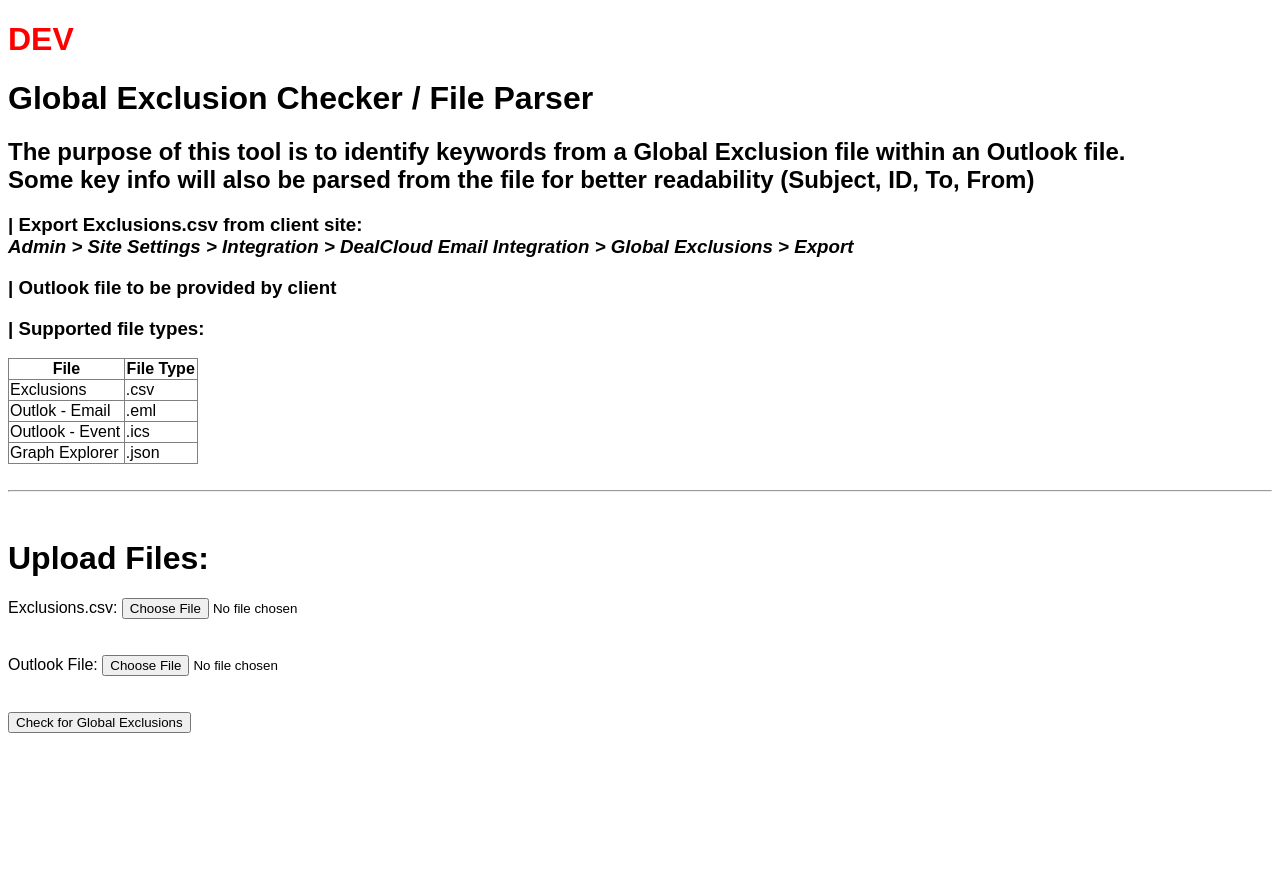
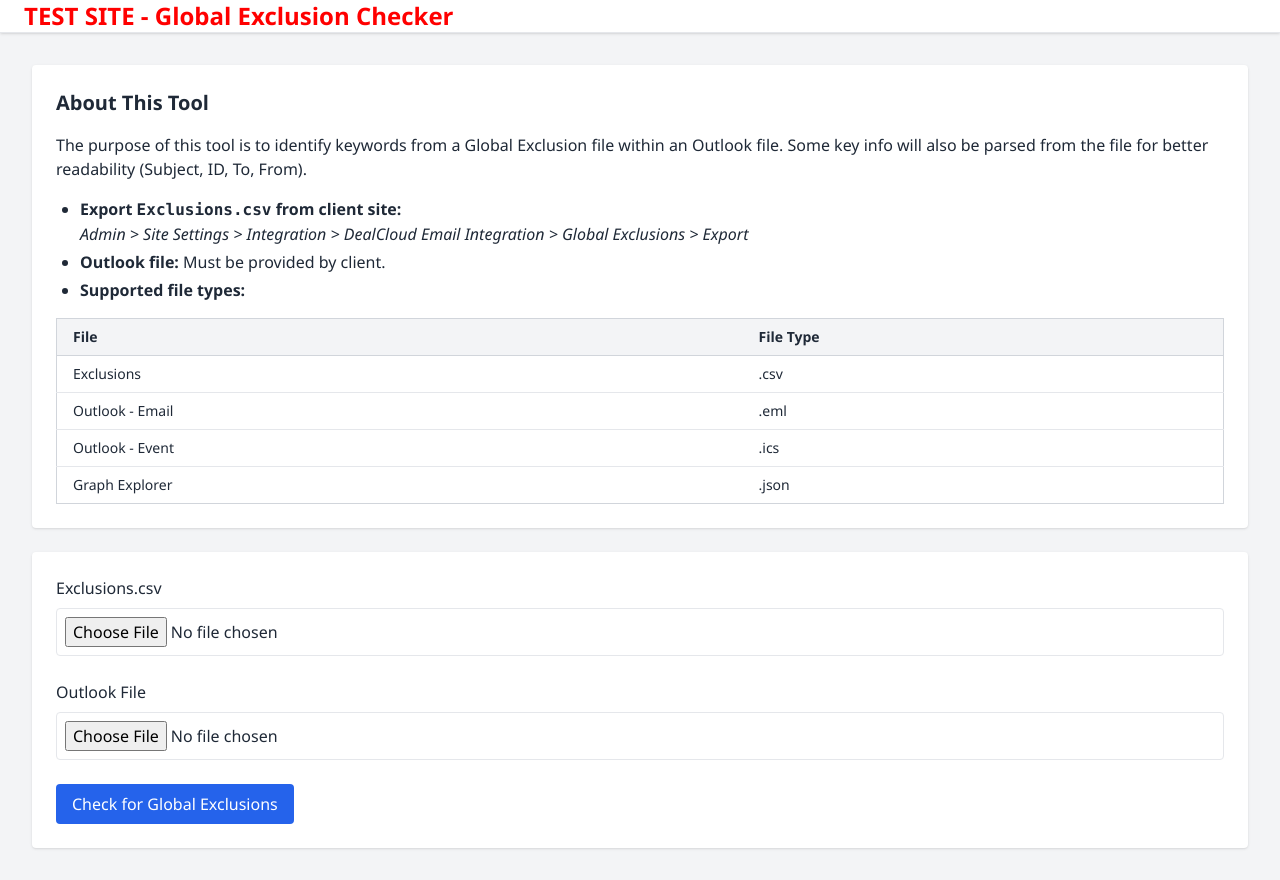
Before and after one commit to lt4753/dc1-global-exclusion-check, a Flask app: page / in a window 1280 px wide. Run offline with Flask 3, Linux system fonts and the light colour scheme; some libraries are stand-ins or nearby versions.

Commit message:
dev commit

```diff
--- a/templates/index.html
+++ b/templates/index.html
@@ -1,62 +1,105 @@
 <!DOCTYPE html>
-<html>
+<html lang="en">
 <head>
-  <title>Exclusion Checker - Dev</title>
+  <meta charset="UTF-8">
+  <title>Exclusion Checker</title>
+  <script src="https://cdn.tailwindcss.com"></script>
   <style>
     body {
-          font-family: Arial, sans-serif;
-        }
-      table {
-    border-collapse: collapse;
-    width: 15%;
+      font-family: 'Segoe UI', sans-serif;
     }
   </style>
 </head>
-<body>
-  <h1 style="color: red;">DEV</h1>
-  <h1 >Global Exclusion Checker / File Parser</h1>
-  <h2>The purpose of this tool is to identify keywords from a Global Exclusion file within an Outlook file.<br>
-  Some key info will also be parsed from the file for better readability (Subject, ID, To, From)</h2>
-  <h3>| Export Exclusions.csv from client site:<br><i>Admin > Site Settings > Integration > DealCloud Email Integration > Global Exclusions > Export</i></h3>
-  <h3>| Outlook file to be provided by client
-  <h3>| Supported file types:</h3>
-  <table border="1" >
-  <thead>
+<body class="h-screen flex bg-gray-100 text-gray-800">
+
+  <!-- Sidebar -->
+  <!-- <aside class="w-64 bg-[#2c3e50] text-white flex flex-col">
+    <div class="p-6 text-xl font-bold border-b border-gray-600">Exclusion Tool</div>
+    <nav class="flex-1 p-4 space-y-4">
+      <a href="#" class="block py-2 px-3 rounded hover:bg-[#34495e]">Dashboard</a>
+      <a href="#" class="block py-2 px-3 rounded hover:bg-[#34495e]">Upload Files</a>
+      <a href="#" class="block py-2 px-3 rounded hover:bg-[#34495e]">Reports</a>
+    </nav>
+    <div class="p-4 border-t border-gray-600 text-sm">© 2025 Internal Tool</div>
+  </aside> -->
+
+  <!-- Main Content -->
+  <main class="flex-1 flex flex-col overflow-y-auto">
+
+    <!-- Header -->
+    <header style="color: red;" class="h-16 bg-white shadow flex items-center justify-between px-6 border-b">
+      <h1 class="text-2xl font-semibold">TEST SITE - Global Exclusion Checker</h1>
+    </header>
+
+    <!-- Page Content -->
+    <div class="p-8 space-y-6">
+      <div class="bg-white rounded shadow p-6 space-y-4">
+        <h2 class="text-xl font-semibold">About This Tool</h2>
+        <p>The purpose of this tool is to identify keywords from a Global Exclusion file within an Outlook file. Some key info will also be parsed from the file for better readability (Subject, ID, To, From).</p>
+
+        <ul class="list-disc pl-6 space-y-1">
+          <li><strong>Export <code>Exclusions.csv</code> from client site:</strong><br><i>Admin > Site Settings > Integration > DealCloud Email Integration > Global Exclusions > Export</i></li>
+          <li><strong>Outlook file:</strong> Must be provided by client.</li>
+          <li><strong>Supported file types:</strong></li>
+        </ul>
+
+        <table class="min-w-full mt-4 text-sm border border-gray-300">
+          <thead class="bg-gray-100 text-left">
             <tr>
-      <th>File</th>
-      <th>File Type</th>
+              <th class="py-2 px-4 border-b border-gray-300">File</th>
+              <th class="py-2 px-4 border-b border-gray-300">File Type</th>
             </tr>
           </thead>
           <tbody>
-    <tr>
-      <td>Exclusions</td>
-      <td>.csv</td>
+            <tr class="border-b">
+              <td class="py-2 px-4">Exclusions</td>
+              <td class="py-2 px-4">.csv</td>
+            </tr>
+            <tr class="border-b">
+              <td class="py-2 px-4">Outlook - Email</td>
+              <td class="py-2 px-4">.eml</td>
+            </tr>
+            <tr class="border-b">
+              <td class="py-2 px-4">Outlook - Event</td>
+              <td class="py-2 px-4">.ics</td>
             </tr>
             <tr>
-      <td>Outlok - Email</td>
-      <td>.eml</td>
-    </tr>
-    <tr>
-      <td>Outlook - Event</td>
-      <td>.ics</td>
-    </tr>
-    <tr>
-      <td>Graph Explorer</td>
-      <td>.json</td>
+              <td class="py-2 px-4">Graph Explorer</td>
+              <td class="py-2 px-4">.json</td>
             </tr>
           </tbody>
         </table>
-  <br><hr><br>
-  <h1>Upload Files:</h1>
+      </div>
+
+      <!-- Flash messages -->
       {% with messages = get_flashed_messages() %}
         {% if messages %}
-      <ul>{% for message in messages %}<li>{{ message }}</li>{% endfor %}</ul>
+          <div class="bg-yellow-100 text-yellow-800 p-4 rounded">
+            <ul>
+              {% for message in messages %}
+                <li>{{ message }}</li>
+              {% endfor %}
+            </ul>
+          </div>
         {% endif %}
       {% endwith %}
-  <form method="POST" enctype="multipart/form-data">
-    <label>Exclusions.csv: <input type="file" name="exclusions" required></label><br><br><br>
-    <label>Outlook File: <input type="file" name="outlook" required></label><br><br><br>
-    <input type="submit" value="Check for Global Exclusions">
+
+      <!-- File Upload Form -->
+      <form method="POST" enctype="multipart/form-data" class="bg-white p-6 rounded shadow space-y-6">
+        <div>
+          <label class="block font-medium mb-2">Exclusions.csv</label>
+          <input type="file" name="exclusions" required class="block w-full border rounded p-2">
+        </div>
+        <div>
+          <label class="block font-medium mb-2">Outlook File</label>
+          <input type="file" name="outlook" required class="block w-full border rounded p-2">
+        </div>
+        <div>
+          <input type="submit" value="Check for Global Exclusions" class="bg-blue-600 text-white px-4 py-2 rounded hover:bg-blue-700">
+        </div>
       </form>
+    </div>
+
+  </main>
 </body>
 </html>
```
Also changed, not shown: templates/results.html (+78 -70 lines). Lines whose indentation alone changed are shown as unchanged.
